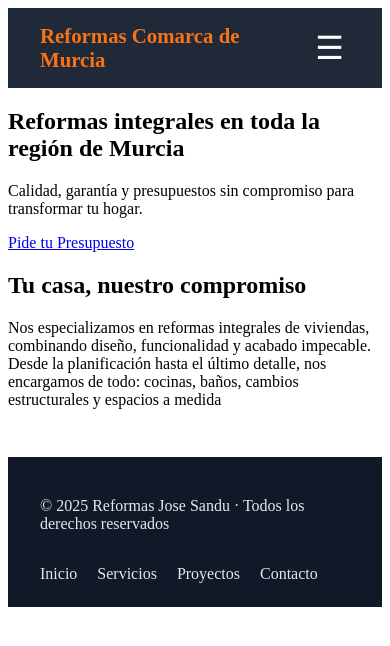
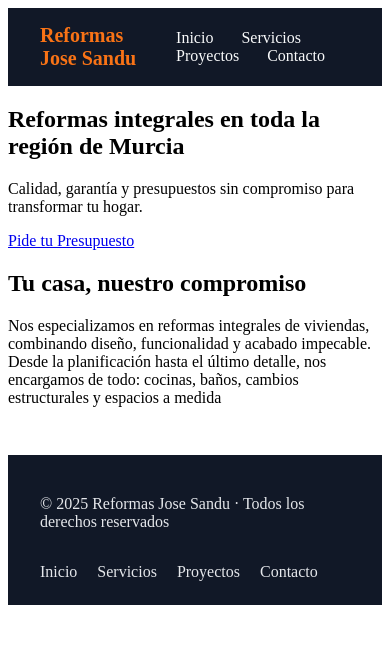
Before and after one commit to frantecno945-commits/web-reformas-final, an Astro site: page / in a window 390 px wide. Built offline with nearby package versions, Linux system fonts and the light colour scheme; Astro itself is replaced by a stand-in of ours.

Commit message:
Añadido header con navegación

```diff
--- a/src/Components/Header.astro
+++ b/src/Components/Header.astro
@@ -1,20 +1,12 @@
 <header>
   <div class="logo">
-    <a href="/">Reformas Comarca de Murcia</a>
+    <a href="/">Reformas Jose Sandu</a>
   </div>
-
-  <!-- Botón hamburguesa solo en móvil -->
-  <button class="menu-toggle" onclick="document.querySelector('nav').classList.toggle('open')">
-    ☰
-  </button>
-
   <nav>
-    <ul>
-      <li><a href="/">Inicio</a></li>
-      <li><a href="/servicios">Servicios</a></li>
-      <li><a href="/proyectos">Proyectos</a></li>
-      <li><a href="/contacto/">Contacto</a></li>
-    </ul>
+    <a href="/">Inicio</a>
+    <a href="/servicios">Servicios</a>
+    <a href="/proyectos">Proyectos</a>
+    <a href="/contacto/">Contacto</a>
   </nav>
 
   <style>
@@ -23,72 +15,26 @@
       justify-content: space-between;
       align-items: center;
       padding: 1rem 2rem;
-      background: #1f2937; /* gris oscuro */
-      color: white;
-      position: relative;
+      background: #111827; /* gris oscuro */
+      color: #f9fafb;
+      position: sticky;
+      top: 0;
+      z-index: 1000;
     }
-
     .logo a {
-      font-size: 1.3rem;
+      font-size: 1.25rem;
       font-weight: bold;
       text-decoration: none;
       color: #f97316; /* naranja */
     }
-
-    nav ul {
-      display: flex;
-      gap: 1.5rem;
-      list-style: none;
-      margin: 0;
-      padding: 0;
+    nav a {
+      margin-left: 1.5rem;
+      text-decoration: none;
+      color: #f9fafb;
+      font-weight: 500;
     }
-
-    nav a {
-      text-decoration: none;
-      color: white;
-      font-weight: 500;
-      transition: color 0.2s;
-    }
-
     nav a:hover {
       color: #f97316;
     }
-
-    /* Botón hamburguesa oculto en escritorio */
-    .menu-toggle {
-      display: none;
-      font-size: 2rem;
-      background: none;
-      border: none;
-      color: white;
-      cursor: pointer;
-    }
-
-    /* --- Responsive --- */
-    @media (max-width: 768px) {
-      nav {
-        display: none;
-        position: absolute;
-        top: 100%;
-        right: 0;
-        background: #1f2937;
-        width: 200px;
-        border-radius: 0 0 0.5rem 0.5rem;
-      }
-
-      nav.open {
-        display: block;
-      }
-
-      nav ul {
-        flex-direction: column;
-        padding: 1rem;
-        gap: 1rem;
-      }
-
-      .menu-toggle {
-        display: block;
-      }
-    }
   </style>
 </header>
```
